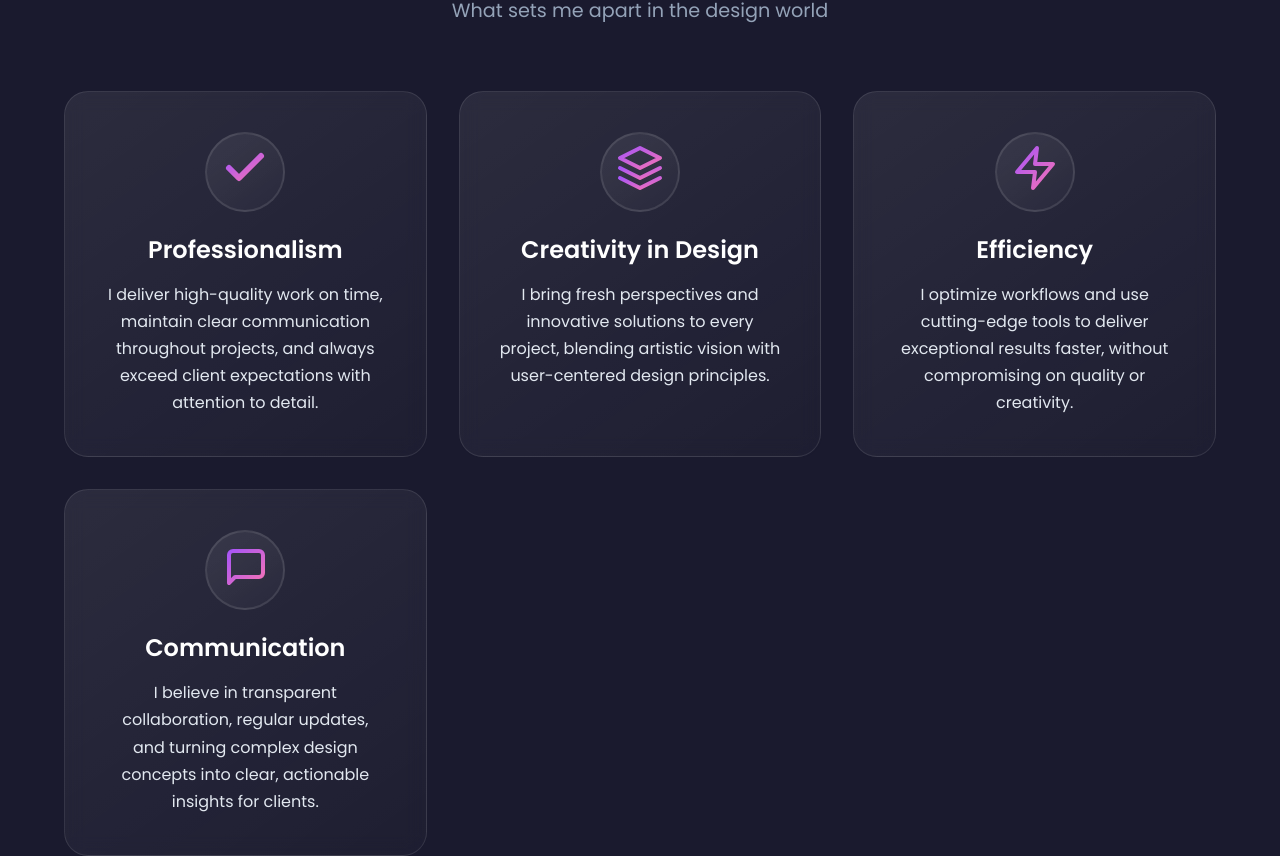
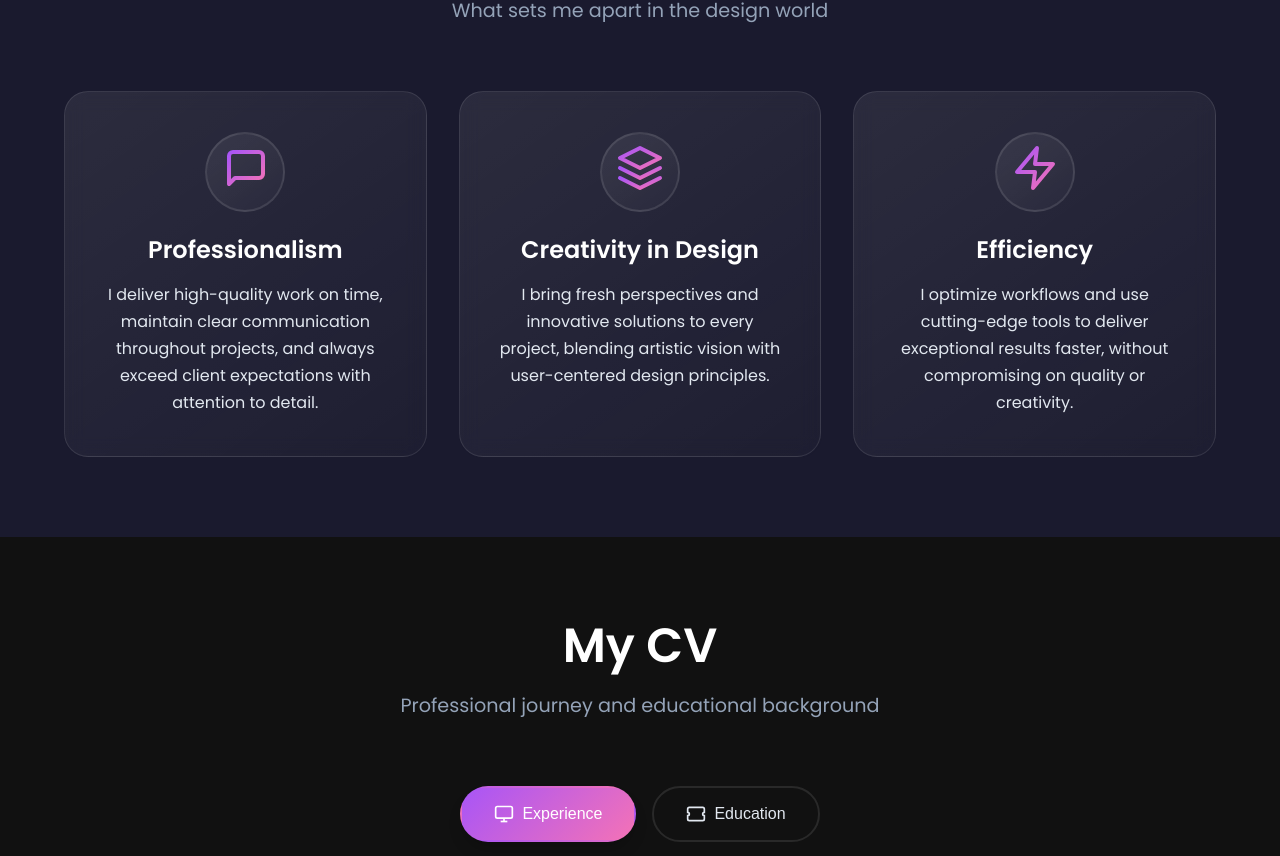
Before and after one commit to Ezdev2/kezia, a Vue app: page / in a window 1280 px wide. Shown: the part 2048-2904 px from the top of the page. Built offline with nearby package versions, Linux system fonts and the light colour scheme.

Commit message:
fix build error -

```diff
--- a/src/components/WhyMe.vue
+++ b/src/components/WhyMe.vue
@@ -41,9 +41,9 @@ const qualities = ref<Quality[]>([
     title: "Professionalism",
     description: "I deliver high-quality work on time, maintain clear communication throughout projects, and always exceed client expectations with attention to detail.",
     icon: `<svg width="48" height="48" viewBox="0 0 24 24" fill="none">
-      <path d="M20 6L9 17L4 12" stroke="url(#gradient1)" stroke-width="3" stroke-linecap="round" stroke-linejoin="round"/>
+      <path d="M21 15A2 2 0 0 1 19 17H7L4 20V6A2 2 0 0 1 6 4H19A2 2 0 0 1 21 6V15Z" stroke="url(#gradient4)" stroke-width="2" stroke-linecap="round" stroke-linejoin="round"/>
       <defs>
-        <linearGradient id="gradient1" x1="0%" y1="0%" x2="100%" y2="100%">
+        <linearGradient id="gradient4" x1="0%" y1="0%" x2="100%" y2="100%">
           <stop offset="0%" style="stop-color:#a855f7"/>
           <stop offset="100%" style="stop-color:#f472b6"/>
         </linearGradient>
@@ -74,20 +74,6 @@ const qualities = ref<Quality[]>([
       <path d="M13 2L3 14H12L11 22L21 10H12L13 2Z" stroke="url(#gradient3)" stroke-width="2" stroke-linecap="round" stroke-linejoin="round"/>
       <defs>
         <linearGradient id="gradient3" x1="0%" y1="0%" x2="100%" y2="100%">
-          <stop offset="0%" style="stop-color:#a855f7"/>
-          <stop offset="100%" style="stop-color:#f472b6"/>
-        </linearGradient>
-      </defs>
-    </svg>`
-  },
-  {
-    id: 4,
-    title: "Communication",
-    description: "I believe in transparent collaboration, regular updates, and turning complex design concepts into clear, actionable insights for clients.",
-    icon: `<svg width="48" height="48" viewBox="0 0 24 24" fill="none">
-      <path d="M21 15A2 2 0 0 1 19 17H7L4 20V6A2 2 0 0 1 6 4H19A2 2 0 0 1 21 6V15Z" stroke="url(#gradient4)" stroke-width="2" stroke-linecap="round" stroke-linejoin="round"/>
-      <defs>
-        <linearGradient id="gradient4" x1="0%" y1="0%" x2="100%" y2="100%">
           <stop offset="0%" style="stop-color:#a855f7"/>
           <stop offset="100%" style="stop-color:#f472b6"/>
         </linearGradient>
```
